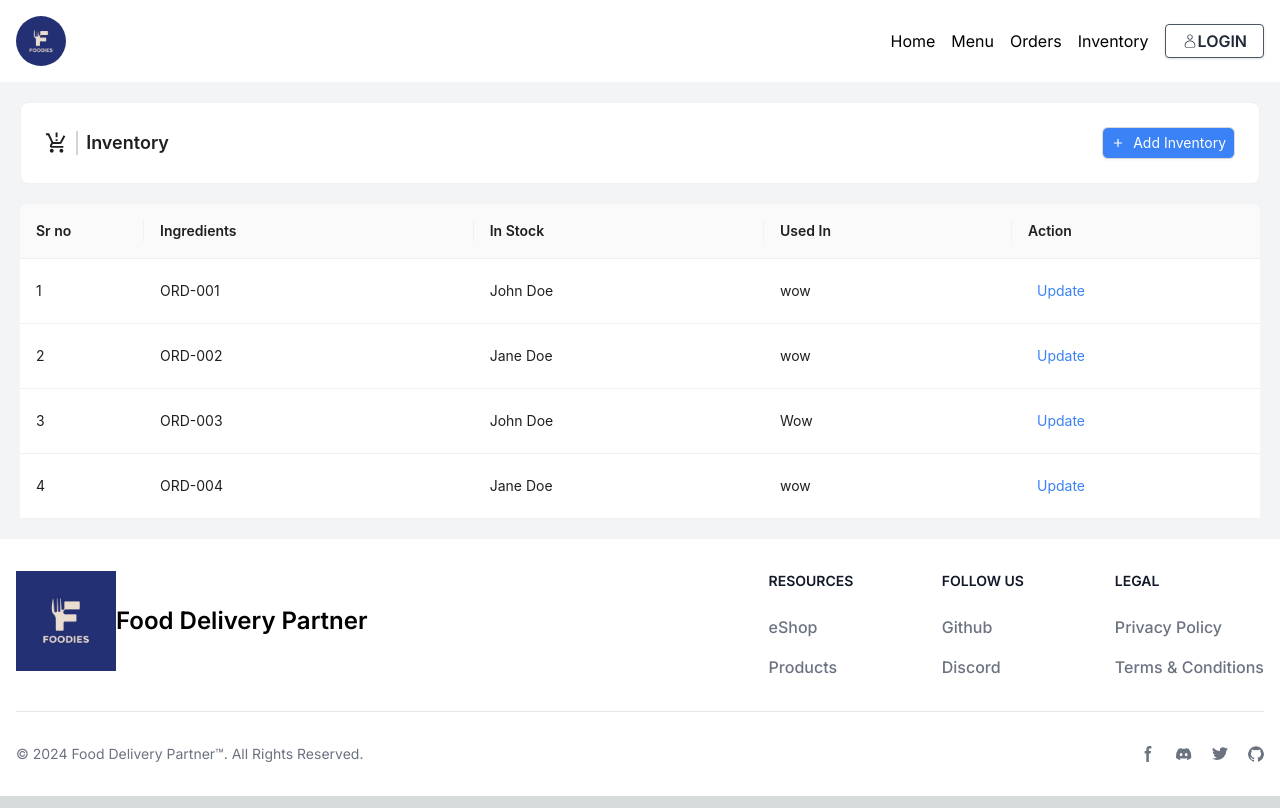
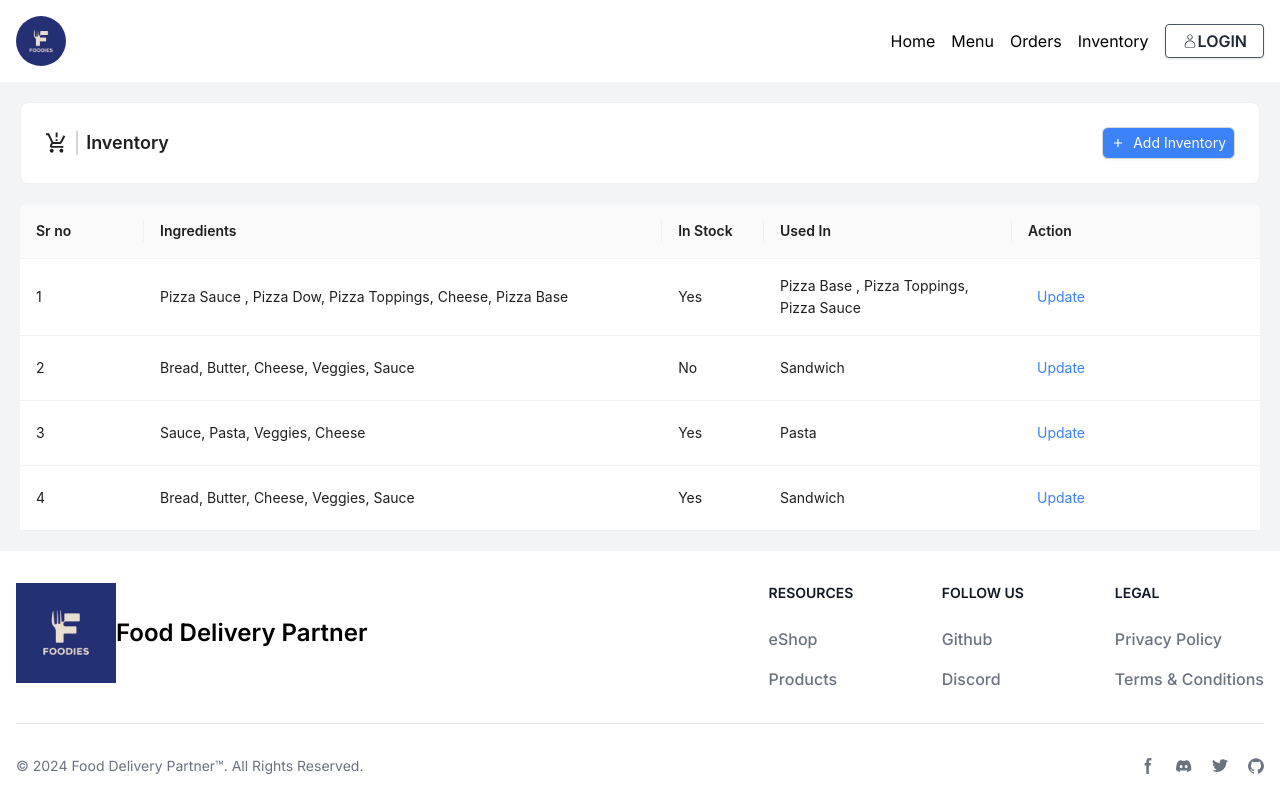
Before and after one commit to ManavTailor/Food-Partner-App2, a Next.js app: page /inventory in a window 1280 px wide. Built offline with nearby package versions, Linux system fonts and the light colour scheme.

Commit message:
inventory

```diff
--- a/src/app/inventory/page.tsx
+++ b/src/app/inventory/page.tsx
@@ -14,27 +14,28 @@ const page = () => {
   const dataSource = [
     {
       key: "1",
-      ingredients: "ORD-001",
-      inStock: "John Doe",
-      usedIn:"wow"
+      ingredients:
+        "Pizza Sauce , Pizza Dow, Pizza Toppings, Cheese, Pizza Base",
+      inStock: "Yes",
+      usedIn: "Pizza Base , Pizza Toppings, Pizza Sauce",
     },
     {
       key: "2",
-      ingredients: "ORD-002",
-      inStock: "Jane Doe",
-      usedIn :"wow"
+      ingredients: "Bread, Butter, Cheese, Veggies, Sauce",
+      inStock: "No",
+      usedIn: "Sandwich",
     },
     {
       key: "3",
-      ingredients: "ORD-003",
-      inStock: "John Doe",
-      usedIn: "Wow"
+      ingredients: "Sauce, Pasta, Veggies, Cheese",
+      inStock: "Yes",
+      usedIn: "Pasta",
     },
     {
       key: "4",
-      ingredients: "ORD-004",
-      inStock: "Jane Doe",
-      usedIn: "wow"
+      ingredients: "Bread, Butter, Cheese, Veggies, Sauce",
+      inStock: "Yes",
+      usedIn: "Sandwich",
     },
   ];
 
--- a/src/app/page.tsx
+++ b/src/app/page.tsx
@@ -4,7 +4,7 @@ import Search from "antd/es/input/Search";
 import { useSession } from "next-auth/react";
 import Image from "next/image";
 import Link from "next/link";
-import { useState } from "react";
+import { useRef, useState } from "react";
 import { BiArrowFromTop } from "react-icons/bi";
 import { BsCalendarCheck } from "react-icons/bs";
 import { CiShop } from "react-icons/ci";
@@ -17,6 +17,13 @@ import { TbNotes } from "react-icons/tb";
 export default function Home() {
   const { data: session } = useSession();
   console.log(session, "session");
+  const verifyTOScroll = useRef<HTMLDivElement>(null);
+
+  const handleScroll = () => {
+    console.log(verifyTOScroll.current, "verifyTOScroll");
+    if (!verifyTOScroll.current) return;
+    verifyTOScroll.current.scrollIntoView({ behavior: "smooth" });
+  };
 
   const [faqs, setFaqs] = useState(false);
   const [data, setData] = useState([]);
@@ -49,22 +56,23 @@ export default function Home() {
               selected cities.
             </span>
           </div>
-          <div className=" absolute top-[75%] left-[35%] space-x-5 flex ">
+          <div className=" absolute top-[75%] left-[35%] space-x-5 flex z-[9999] ">
             <div className="flex flex-col space-y-2">
-              <Link href='/resinfo'>
               <button
                 type="button"
+                onClick={() => {}}
                 className=" bg-blue-500  font-serif hover:bg-blue-700 p-2 rounded-md "
               >
                 Register your Restaurant
               </button>
-              </Link>
+
               <span className="text-xs">Need help ? Contact : 9876543210</span>
             </div>
             <div>
               <button
                 type="button"
                 className="p-2 rounded-md  bg-white hover:bg-gray-100 text-black font-serif"
+                onClick={handleScroll}
               >
                 Verify your existing Restaurant
               </button>
@@ -221,7 +229,7 @@ export default function Home() {
             </div>
           </div>
           <div className="bg-white h-72 flex justify-center ">
-            <div>
+            <div ref={verifyTOScroll}>
               <span className="text-black font-semibold text-2xl text-center flex justify-center mt-5">
                 Already have your restaurant listed?
               </span>
--- a/src/components/Header.tsx
+++ b/src/components/Header.tsx
@@ -20,18 +20,18 @@ export default function Header() {
 
       <nav>
         <ul className="flex space-x-4 text-black md:ml-auto flex-wrap items-center">
-          <li className="hover:text-red-700 hover:text-xl transition-all duration-500 ease-in-out   ">
-            <Link href="/">Home</Link>
-          </li>
-          <li className="hover:text-red-700 hover:text-xl">
-            <Link href="/menu">Menu</Link>
-          </li>
-          <li className="hover:text-red-700 hover:text-xl">
-            <Link href="/orders">Orders</Link>
-          </li>
-          <li className="hover:text-red-700 hover:text-xl">
-            <Link href="/inventory">Inventory</Link>
-          </li>
+          {/* <li className="hover:text-red-700 hover:text-xl transition-all duration-500 ease-in-out   "> */}
+          <Link href="/">Home</Link>
+          {/* </li> */}
+          {/* <li className="hover:text-red-700 hover:text-xl"> */}
+          <Link href="/menu">Menu</Link>
+          {/* </li> */}
+          {/* <li className="hover:text-red-700 hover:text-xl"> */}
+          <Link href="/orders">Orders</Link>
+          {/* </li> */}
+          {/* <li className="hover:text-red-700 hover:text-xl"> */}
+          <Link href="/inventory">Inventory</Link>
+          {/* </li> */}
           <li className="bg-white hover:bg-gray-100 text-gray-800 font-semibold py-1 px-4 border border-gray-600 rounded shadow">
             <Link
               href="/login"
```
